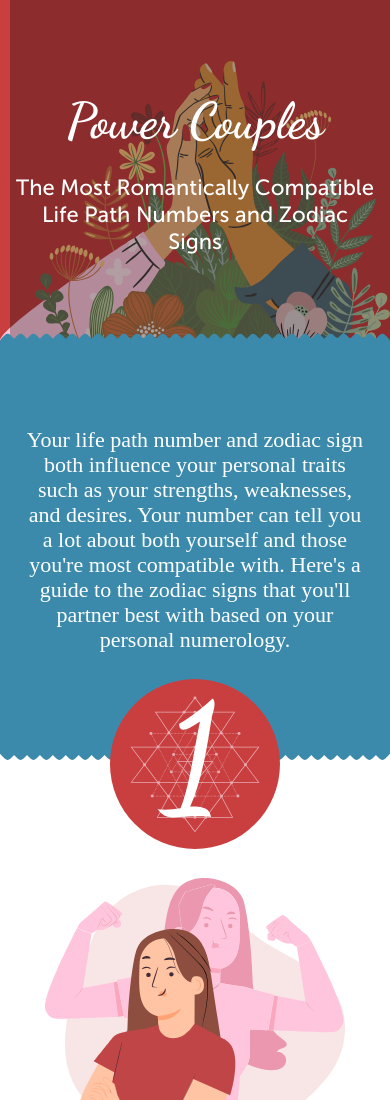
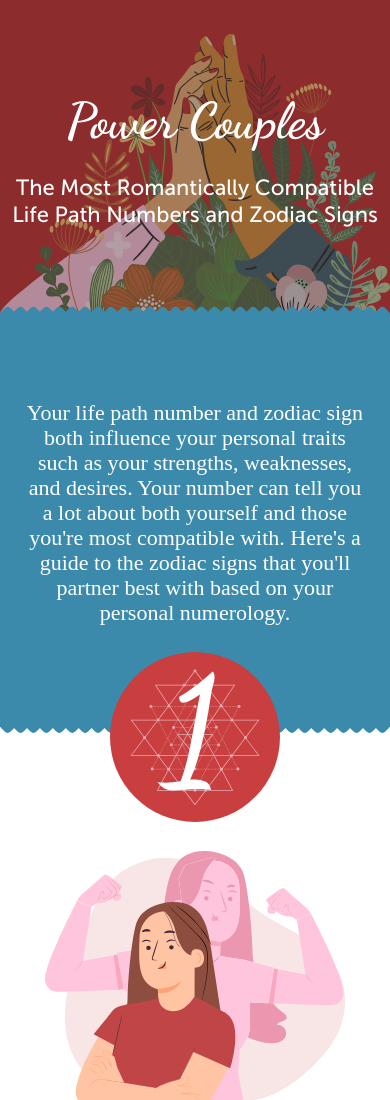
Before and after one commit to codingclap/power_couple, a plain HTML site: page index.html in a window 390 px wide. Shown: the top 1100 px of the page. Drawn offline with Linux system fonts and the light colour scheme; a web font is replaced by a local one.

Commit message:
final update

```diff
--- a/style.css
+++ b/style.css
@@ -57,7 +57,7 @@ body {
   background-repeat: no-repeat;
   background-position: bottom right;
   background-size: 67%;
-  padding: 7% 10px;
+  padding: 7% 0px;
 }
 .life-path {
   padding-bottom: 4%;
@@ -312,7 +312,7 @@ body {
 	padding-top: 40px;
 }
 .power-couples .pow-coup-head {
-  padding: 25% 10px;
+  padding: 25% 0px;
   background-position: bottom center;
 background-size: 100%;
 }
@@ -391,7 +391,7 @@ background-size: 100%;
   margin-bottom: 18px;
 }
 .power-couples .pow-coup-head {
-	padding: 22% 10px;
+	padding: 22% 0px;
 }
 }
 
```
